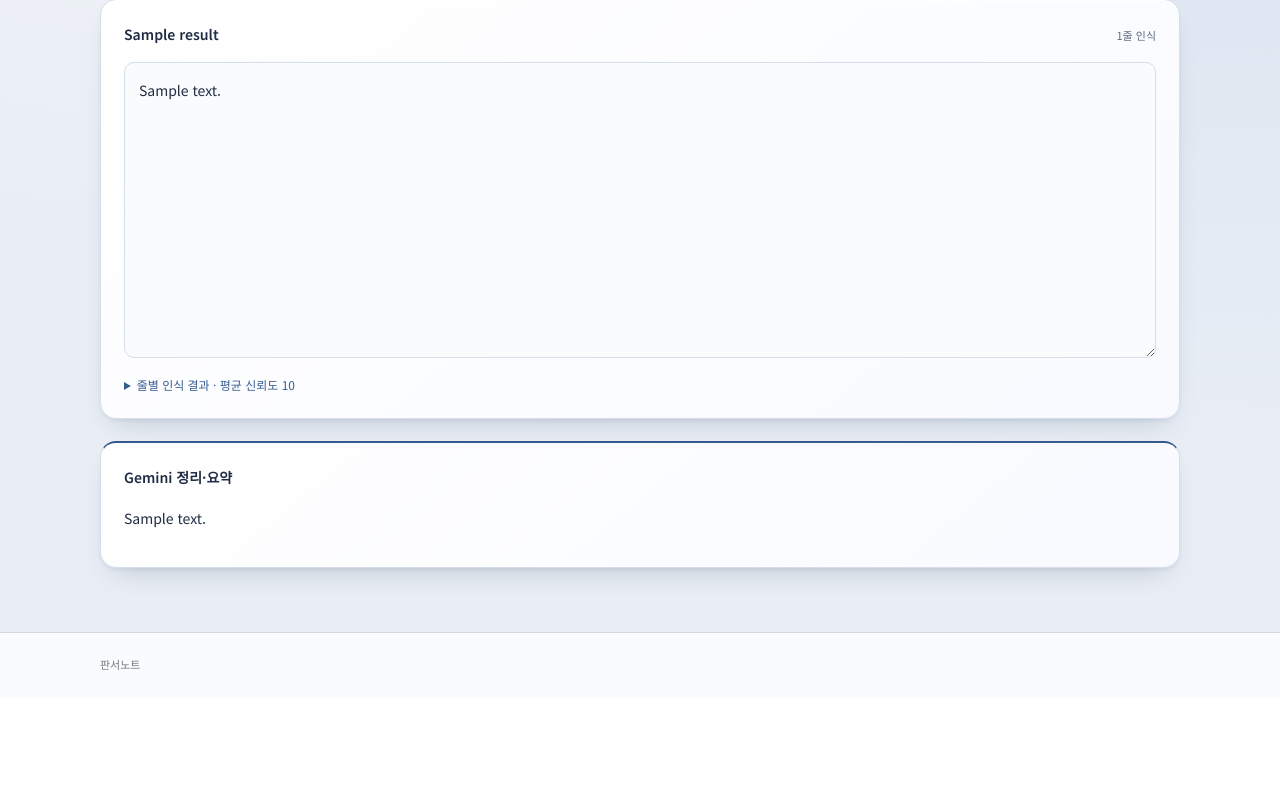
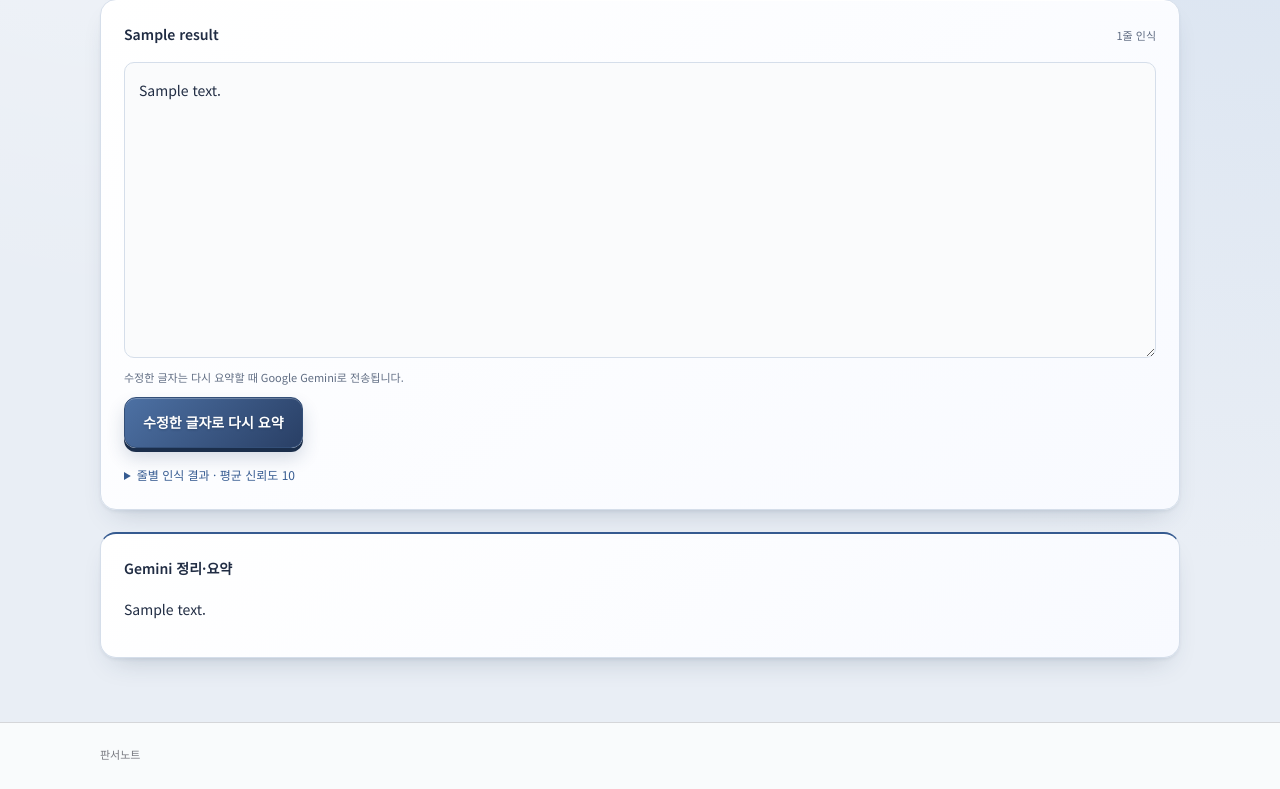
Before and after one commit to heejae0889/pansernote, a Flask app: template src/templates/index.html in a window 1280 px wide. Shown: the part 1349-2138 px from the top of the page. Before the commit the page ends 2019 px from the top, so only its background shows below. Run offline with Flask 3, Linux system fonts and the light colour scheme; the template is opened without the code that fills it: most values are stand-ins (such as "Sample title", 1, 10 or a date in 2020); grey boxes marked "Sample" are stand-in pictures; some libraries are stand-ins or nearby versions.

Commit message:
OCR 글자 편집과 재요약 화면 추가 및 처리 안내 분리

```diff
--- /dev/null
+++ b/src/static/ocr-edit.js
@@ -0,0 +1,52 @@
+(() => {
+  'use strict';
+
+  function showNotice(element, message) {
+    element.textContent = message || '';
+    element.hidden = !message;
+  }
+
+  document.querySelectorAll('.ocr-edit-form').forEach(form => {
+    const input = form.elements.text;
+    const button = form.querySelector('button[type="submit"]');
+    const summary = form.closest('.results-section').querySelector('.summary-card');
+    const content = summary.querySelector('.summary-text');
+    const source = document.getElementById(content.dataset.source);
+    const error = summary.querySelector('.summary-error');
+    const notice = summary.querySelector('.summary-notice');
+    const time = summary.querySelector('.summary-time');
+    const label = button.textContent;
+
+    form.addEventListener('submit', async event => {
+      event.preventDefault();
+      if (button.disabled) return;
+      button.disabled = true;
+      input.readOnly = true;
+      button.textContent = '다시 요약하는 중…';
+      try {
+        const response = await fetch(form.action, {
+          method: 'POST',
+          headers: { 'Content-Type': 'application/json' },
+          body: JSON.stringify({ text: input.value })
+        });
+        const result = await response.json();
+        if (!response.ok) {
+          showNotice(error, result.error);
+          return;
+        }
+        source.value = result.summary.text;
+        content.hidden = false;
+        content.dispatchEvent(new Event('summary:updated', { bubbles: true }));
+        showNotice(error, '');
+        showNotice(notice, result.summary.notice);
+        showNotice(time, `요약 처리 시간 ${result.seconds.toFixed(2)}초`);
+      } catch {
+        showNotice(error, '다시 요약하지 못했습니다. 잠시 후 다시 시도해 주세요.');
+      } finally {
+        input.readOnly = false;
+        button.disabled = false;
+        button.textContent = label;
+      }
+    });
+  });
+})();
--- a/src/static/render.js
+++ b/src/static/render.js
@@ -91,16 +91,22 @@
     target.classList.add('is-rendered');
   }
 
+  function refreshSummary(target) {
+    const source = document.getElementById(target.dataset.source);
+    if (!source?.value) return;
+    const status = target.closest('.summary-card').querySelector('.summary-render-status');
+    if (status) status.hidden = true;
+    target.classList.remove('is-rendered');
+    target.textContent = source.value;
+    try { renderSummary(target, source.value); }
+    catch {
+      target.textContent = source.value;
+      if (status) { status.textContent = '서식을 표시하지 못해 원문으로 표시했습니다.'; status.hidden = false; }
+    }
+  }
+
   document.addEventListener('DOMContentLoaded', () => {
-    document.querySelectorAll('.markdown-math').forEach(target => {
-      const source = document.getElementById(target.dataset.source);
-      if (!source) return;
-      try { renderSummary(target, source.value || source.textContent); }
-      catch (error) {
-        target.textContent = source.value || source.textContent;
-        const status = target.closest('.summary-card').querySelector('.summary-render-status');
-        if (status) { status.textContent = '서식을 표시하지 못해 원문으로 표시했습니다.'; status.hidden = false; }
-      }
-    });
+    document.querySelectorAll('.markdown-math').forEach(refreshSummary);
   });
+  document.addEventListener('summary:updated', event => refreshSummary(event.target));
 })();
--- a/src/static/style.css
+++ b/src/static/style.css
@@ -93,6 +93,12 @@ th { font-weight: 500; color: var(--muted); }
 .empty-state { color: var(--muted); padding: 20px 0; }
 .summary-card { margin-top: 22px; border-top: 2px solid var(--accent); }
 .summary-text { white-space: pre-wrap; overflow-wrap: anywhere; line-height: 1.9; }
+.ocr-edit-form { display: grid; gap: 10px; }
+.ocr-edit-form .hint { margin: 0; }
+.ocr-edit-form button[type=submit] { width: fit-content; min-height: 44px; }
+.summary-notices:has(> :not([hidden])) { margin-top: 16px; padding-top: 12px; border-top: 1px solid var(--line); }
+.summary-notices .hint { margin: 0; color: #626b77; font-size: 12px; line-height: 1.6; white-space: pre-wrap; overflow-wrap: anywhere; }
+.summary-notices .hint + .hint:not([hidden]) { margin-top: 4px; }
 .sr-only { position: absolute; width: 1px; height: 1px; padding: 0; margin: -1px; overflow: hidden; clip: rect(0,0,0,0); white-space: nowrap; border: 0; }
 footer { margin-top: 64px; padding-top: 22px; padding-bottom: 25px; border-top: 1px solid #d5d6d9; color: #77787f; font-size: 11px; }
 @media (max-width: 960px) {
--- a/src/summarize.py
+++ b/src/summarize.py
@@ -6,6 +6,7 @@ Gemini로 판서 내용 정리, 요약
 
 import json
 import os
+import re
 
 import requests
 from dotenv import load_dotenv
@@ -23,15 +24,20 @@ SYSTEM_INSTRUCTION = """\
 [내용 규칙]
 1. 문맥상 명백한 인식 오류만 바로잡아. 판서에 없는 내용을 지어내지 마.
 2. 원래 무엇이었는지 확신할 수 없는 부분은 [?]로 표시해.
-3. 판서에 쓰인 내용을 빠뜨리지 말고 정리해. 설명을 덧붙일 때는 판서 내용과 구분되게 써.
-4. 한국어로 답해.
+3. 판서에서 읽을 수 있는 내용을 정리해. 정리된 필기와 핵심 요약에는 판서 내용만 써.
+4. OCR이나 요약의 처리 절차, 시도한 방법, 인식 실패, 표기 방침은 필기와 요약에 넣지 마.
+5. 한국어로 답해.
 
 [출력 형식]
-아래 두 부분만 출력해.
+아래 두 부분을 출력해.
 ## 정리된 필기
 (판서 내용을 읽기 좋게 정리. 소제목, 목록, 표를 자유롭게 사용)
 ## 핵심 요약
-(3~5개의 짧은 목록)
+(판서의 핵심 개념과 내용만 짧은 목록으로 정리)
+
+OCR 입력이 불완전해 사용자에게 알려야 할 점이 있으면 마지막에 `## 처리 안내`를 별도 줄에 쓰고,
+그 아래에 입력의 한계를 짧은 일반 텍스트로 써. 안내가 없으면 이 부분을 생략해.
+실제로 주어지지 않은 처리 단계나 재시도 여부는 추측하지 마.
 
 [표기 규칙]
 1. 전체는 마크다운(Markdown)으로 작성해. 표가 필요하면 마크다운 표를 써.
@@ -95,17 +101,19 @@ def summarize(ocr_text):
     parts = (candidate.get("content") or {}).get("parts") or []
     text = "".join(p.get("text", "") for p in parts if not p.get("thought")).strip()
 
+    sections = re.split(r"(?m)^#{1,6}[ \t]+처리 안내[ \t]*\r?$", text, maxsplit=1)
+    text = sections[0].strip()
     if not text:
         reason = (data.get("promptFeedback") or {}).get("blockReason") or finish_reason
         raise GeminiError(f"답변을 받지 못했습니다. (사유: {reason})")
 
-    notice = None
+    notices = [section.strip() for section in sections[1:] if section.strip()]
     if finish_reason == "MAX_TOKENS":
-        notice = "답변이 길어서 중간에 잘렸습니다."
+        notices.append("답변이 길어서 중간에 잘렸습니다.")
     elif finish_reason and finish_reason != "STOP":
-        notice = f"답변이 중간에 멈췄습니다. (사유: {finish_reason})"
+        notices.append(f"답변이 중간에 멈췄습니다. (사유: {finish_reason})")
 
-    return {"text": text, "notice": notice, "model": model}
+    return {"text": text, "notice": "\n".join(notices) or None, "model": model}
 
 
 def error_message(res, model):
--- a/src/templates/index.html
+++ b/src/templates/index.html
@@ -11,12 +11,13 @@
   <script defer src="{{ url_for('static', filename='pdf-export.js') }}"></script>
   {% endif %}
   <script defer src="{{ url_for('static', filename='board-adjustment.js') }}"></script>
-  {% if photos|default([])|selectattr('summary')|list %}
+  {% if photos|default([]) %}
   <link rel="stylesheet" href="https://cdn.jsdelivr.net/npm/katex@0.16.47/dist/katex.min.css">
   <script defer src="https://cdn.jsdelivr.net/npm/katex@0.16.47/dist/katex.min.js"></script>
   <script defer src="https://cdn.jsdelivr.net/npm/marked@16.4.2/lib/marked.umd.js"></script>
   <script defer src="https://cdn.jsdelivr.net/npm/dompurify@3.3.1/dist/purify.min.js"></script>
   <script defer src="{{ url_for('static', filename='render.js') }}"></script>
+  <script defer src="{{ url_for('static', filename='ocr-edit.js') }}"></script>
   {% endif %}
 </head>
 <body>
@@ -72,20 +73,27 @@
       <div class="image-grid"><figure><figcaption>원본 이미지</figcaption><img src="{{ original_url }}" alt="업로드한 원본 사진"></figure><figure><figcaption>보정 이미지</figcaption><img src="{{ processed_url }}" alt="보정된 사진"></figure></div>
       {% if results is defined %}
       <div class="text-grid">{% for r in results %}<article class="text-card"><div class="text-heading"><h3>{{ r.label }}</h3><span>{{ r.count }}줄 인식</span></div>
-        {% if r.lines %}<label class="sr-only" for="text-{{ photo_index }}-{{ loop.index }}">{{ r.label }} 추출 텍스트</label><textarea id="text-{{ photo_index }}-{{ loop.index }}" rows="10" readonly>{{ r.text }}</textarea>
+        <form class="ocr-edit-form" action="{{ url_for('summarize_edited') }}" method="post">
+          <label class="sr-only" for="text-{{ photo_index }}-{{ loop.index }}">추출한 글자 수정</label>
+          <textarea id="text-{{ photo_index }}-{{ loop.index }}" name="text" rows="10" required placeholder="빠지거나 잘못 인식된 판서 내용을 직접 입력할 수 있어요.">{{ r.text }}</textarea>
+          <p class="hint">수정한 글자는 다시 요약할 때 Google Gemini로 전송됩니다.</p>
+          <button type="submit">수정한 글자로 다시 요약</button>
+        </form>
+        {% if r.lines %}
         <details><summary>줄별 인식 결과 · 평균 신뢰도 {{ r.avg_score }}</summary><p class="hint">신뢰도는 인식 모델의 추정값으로, 실제 정확도와 다를 수 있습니다.</p><div class="table-scroll"><table><thead><tr><th scope="col">줄</th><th scope="col">텍스트</th><th scope="col">신뢰도</th></tr></thead><tbody>{% for line in r.lines %}<tr><td>{{ loop.index }}</td><td>{{ line.text }}</td><td>{{ line.score }}</td></tr>{% endfor %}</tbody></table></div></details>
-        {% else %}<p class="empty-state">인식된 글자가 없습니다. 더 선명한 사진으로 시도해 주세요.</p>{% endif %}
+        {% else %}<p class="empty-state">인식된 글자가 없습니다.</p>{% endif %}
       </article>{% endfor %}</div>
       {% endif %}
       <article class="summary-card" aria-labelledby="summary-title-{{ photo_index }}">
-        <div class="text-heading"><h3 id="summary-title-{{ photo_index }}">Gemini 정리·요약</h3>{% if timings and timings.summary is not none %}<span>{{ '%.2f'|format(timings.summary) }}초</span>{% endif %}</div>
-        {% if summary %}
-        <div class="summary-text markdown-math" data-source="summary-raw-{{ photo_index }}">{{ summary.text }}</div>
-        <textarea id="summary-raw-{{ photo_index }}" hidden>{{ summary.text }}</textarea>
-        <p class="hint summary-render-status" role="status" hidden></p>
-        {% if summary.notice %}<p class="hint" role="status">{{ summary.notice }}</p>{% endif %}
-        {% elif summary_error %}<p class="error" role="alert">{{ summary_error }}</p>
-        {% elif not error %}<p class="hint">글자 추출에 성공하면 요약 결과가 표시됩니다.</p>{% endif %}
+        <div class="text-heading"><h3 id="summary-title-{{ photo_index }}">Gemini 정리·요약</h3></div>
+        <div class="summary-text markdown-math" data-source="summary-raw-{{ photo_index }}" aria-live="polite"{% if not summary %} hidden{% endif %}>{{ summary.text if summary else '' }}</div>
+        <textarea id="summary-raw-{{ photo_index }}" hidden>{{ summary.text if summary else '' }}</textarea>
+        <div class="summary-notices">
+          <p class="hint summary-render-status" role="status" hidden></p>
+          <p class="hint summary-notice" role="status"{% if not (summary and summary.notice) %} hidden{% endif %}>{{ summary.notice if summary and summary.notice else '' }}</p>
+          <p class="hint summary-error" role="alert"{% if not summary_error %} hidden{% endif %}>{{ summary_error or '' }}</p>
+          <p class="hint summary-time"{% if not timings or timings.summary is none %} hidden{% endif %}>{% if timings and timings.summary is not none %}요약 처리 시간 {{ '%.2f'|format(timings.summary) }}초{% endif %}</p>
+        </div>
       </article>
       {% endif %}
     </section>
```
